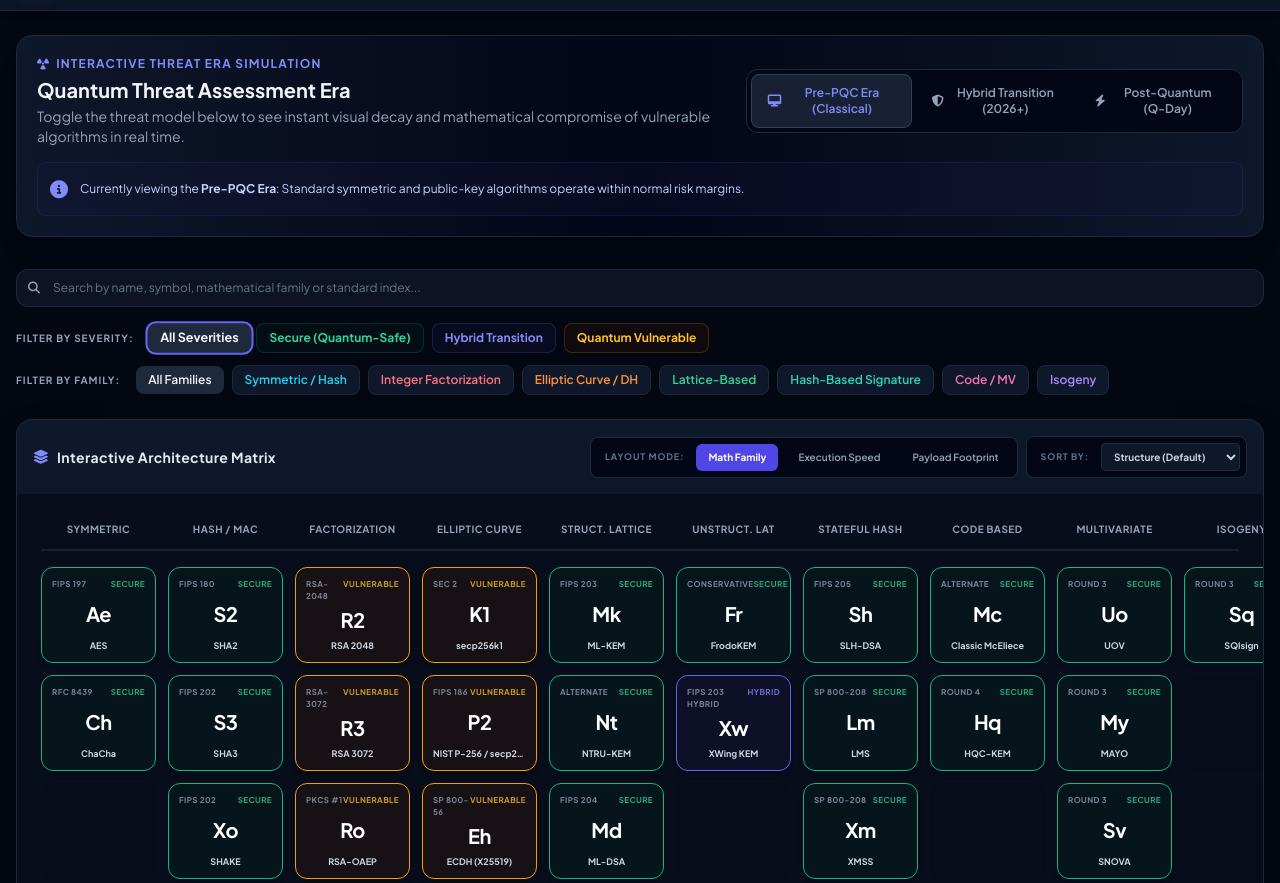
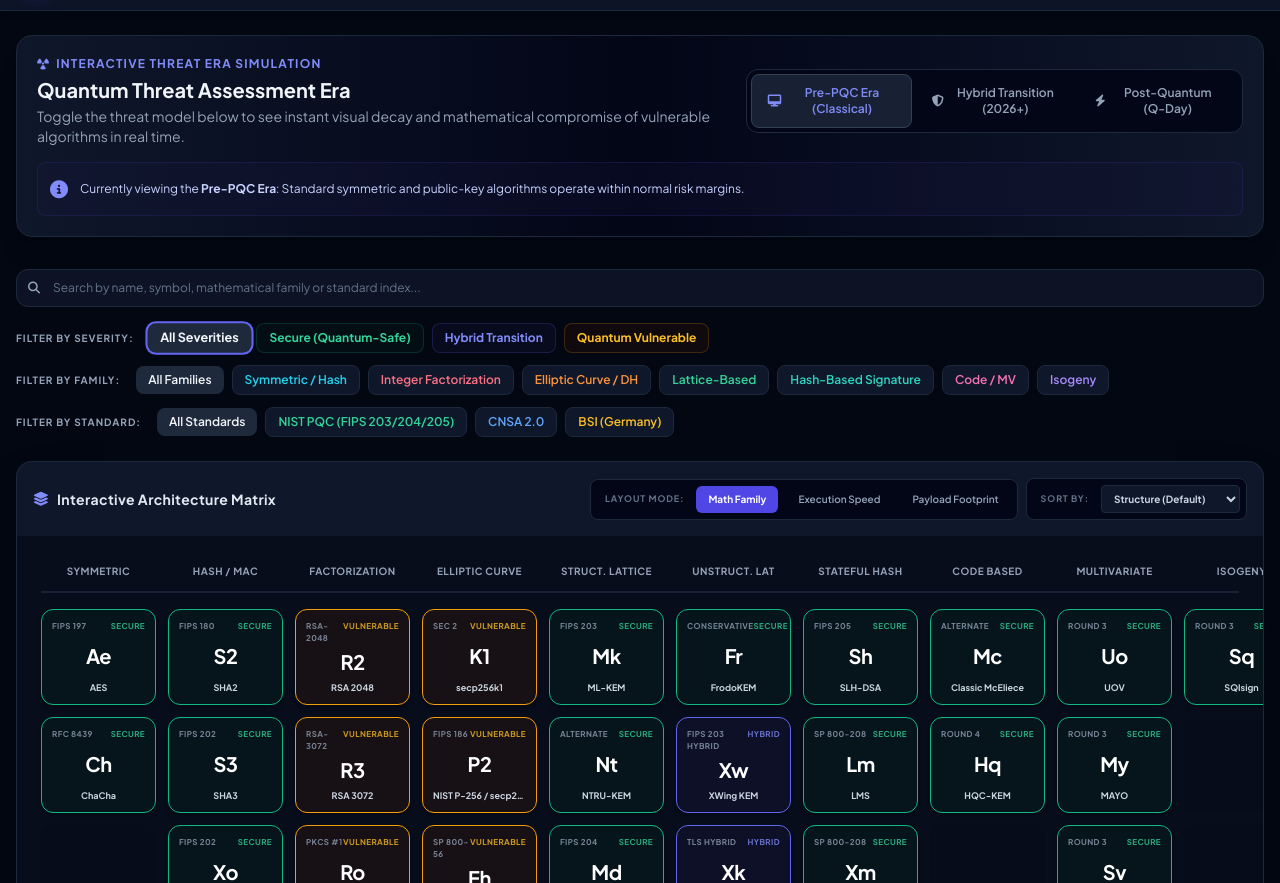
Before and after one commit to dougcooper/pqc_table, a plain HTML site: page index.html in a window 1280 px wide. Shown: the part 69-952 px from the top of the page. Drawn offline with nearby package versions, Linux system fonts and the light colour scheme.

Commit message:
add additional algos and filters

```diff
--- a/index.html
+++ b/index.html
@@ -196,6 +196,23 @@
                         Isogeny
                     </button>
                 </div>
+
+                <!-- Filter Row 3: Standardization Suite -->
+                <div class="flex flex-wrap items-center gap-2">
+                    <span class="text-[10px] font-extrabold text-slate-400 uppercase tracking-widest mr-2">Filter by Standard:</span>
+                    <button onclick="filterStandard('all')" class="px-3 py-1.5 text-xs font-semibold rounded-lg bg-slate-800 hover:bg-slate-700 transition-all text-slate-100" id="btn-std-all">
+                        All Standards
+                    </button>
+                    <button onclick="filterStandard('nist-pqc')" class="px-3 py-1.5 text-xs font-semibold rounded-lg bg-slate-900 border border-slate-800 text-emerald-400 hover:border-emerald-500 transition-all" id="btn-std-nist-pqc">
+                        NIST PQC (FIPS 203/204/205)
+                    </button>
+                    <button onclick="filterStandard('cnsa')" class="px-3 py-1.5 text-xs font-semibold rounded-lg bg-slate-900 border border-slate-800 text-blue-400 hover:border-blue-500 transition-all" id="btn-std-cnsa">
+                        CNSA 2.0
+                    </button>
+                    <button onclick="filterStandard('bsi')" class="px-3 py-1.5 text-xs font-semibold rounded-lg bg-slate-900 border border-slate-800 text-amber-400 hover:border-amber-500 transition-all" id="btn-std-bsi">
+                        BSI (Germany)
+                    </button>
+                </div>
             </div>
         </section>
 
@@ -1451,6 +1468,52 @@
                 secLevelClass: "192 bits",
                 isStandard: true,
                 statusBadge: "Hybrid"
+            },
+            {
+                id: "xk",
+                symbol: "Xk",
+                atomicNo: "TLS Hybrid",
+                name: "X25519MLKEM768",
+                family: "hybrid",
+                severity: "hybrid",
+                row: 5,
+                col: 6,
+                function: "Hybrid Classical/PQC Key Exchange",
+                mathBase: "X25519 ECDH concatenated with ML-KEM-768",
+                replaces: "Plain X25519 in TLS 1.3 key exchange during PQC migration",
+                standardDoc: "IETF draft-kwiatkowski-tls-ecdhe-mlkem (TLS codepoint 0x11EC)",
+                publicKeySize: "1,216 Bytes (1,184 ML-KEM + 32 X25519)",
+                sizeBytes: 1216,
+                speedLevel: "Extremely Fast",
+                speedPercent: 93,
+                quantumStatus: "Hybrid Robustness",
+                quantumDesc: "The de-facto deployed PQC transition primitive: shipping by default in Chrome, Firefox, and Cloudflare. Security holds if either X25519 or ML-KEM remains unbroken.",
+                secLevelClass: "192 bits",
+                isStandard: false,
+                statusBadge: "Hybrid"
+            },
+            {
+                id: "cm",
+                symbol: "Cm",
+                atomicNo: "LAMPS Hybrid",
+                name: "Composite ML-DSA",
+                family: "hybrid",
+                severity: "hybrid",
+                row: 6,
+                col: 6,
+                function: "Hybrid Classical/PQC Signature",
+                mathBase: "ML-DSA-65 bound to ECDSA-P256 / Ed25519 in one signature",
+                replaces: "Standalone ECDSA or ML-DSA in X.509 certificates during migration",
+                standardDoc: "IETF draft-ietf-lamps-pq-composite-sigs",
+                publicKeySize: "~1,984 Bytes (1,952 ML-DSA + 32 classical)",
+                sizeBytes: 1984,
+                speedLevel: "Fast verification / moderate signing",
+                speedPercent: 70,
+                quantumStatus: "Hybrid Robustness",
+                quantumDesc: "Binds a classical and a PQC signature so a certificate stays valid if either algorithm survives. Targeted at PKI and X.509 deployments needing belt-and-suspenders assurance.",
+                secLevelClass: "192 bits",
+                isStandard: false,
+                statusBadge: "Hybrid"
             }
         ];
 
@@ -1459,6 +1522,11 @@
         let activeThreatEra = "classical";
         let activeFamilyFilter = "all";
         let activeSeverityFilter = "all";
+        let activeStandardFilter = "all";
+        // CNSA 2.0 suite (NSA): AES-256, SHA-384/512, ML-KEM, ML-DSA, LMS, XMSS
+        const CNSA20_IDS = new Set(["ae", "s2", "mk", "md", "lm", "xm"]);
+        // BSI (Germany) recommended PQC: FrodoKEM and Classic McEliece (conservative, unstructured)
+        const BSI_IDS = new Set(["fr", "mc"]);
         let currentGrouping = "family"; // "family", "speed", "size"
         let currentSorting = "default";
         let compareBin = [];
@@ -1987,6 +2055,22 @@
             applyFilters();
         }
 
+        function filterStandard(std) {
+            activeStandardFilter = std;
+            ["all", "nist-pqc", "cnsa", "bsi"].forEach(item => {
+                const btn = document.getElementById(`btn-std-${item}`);
+                if (!btn) return;
+                if (item === std) {
+                    btn.className = "px-3 py-1.5 text-xs font-semibold rounded-lg bg-indigo-600 border border-indigo-500 text-white transition-all";
+                } else if (item === "all") {
+                    btn.className = "px-3 py-1.5 text-xs font-semibold rounded-lg bg-slate-800 hover:bg-slate-700 transition-all text-slate-100";
+                } else {
+                    btn.className = "px-3 py-1.5 text-xs font-semibold rounded-lg bg-slate-900 border border-slate-800 text-slate-400 hover:border-slate-500 transition-all";
+                }
+            });
+            applyFilters();
+        }
+
         function filterElements() {
             applyFilters();
         }
@@ -2030,7 +2114,13 @@
                 const isSeverityMatch = (activeSeverityFilter === "all") ||
                                         (effectiveSeverity === activeSeverityFilter);
 
-                const finalStatus = isQueryMatch && isFamilyMatch && isSeverityMatch;
+                // 4. Standardization suite filter
+                const isStandardMatch = (activeStandardFilter === "all") ||
+                                        (activeStandardFilter === "nist-pqc" && /FIPS 20[345]/.test(el.standardDoc || "")) ||
+                                        (activeStandardFilter === "cnsa" && CNSA20_IDS.has(el.id)) ||
+                                        (activeStandardFilter === "bsi" && BSI_IDS.has(el.id));
+
+                const finalStatus = isQueryMatch && isFamilyMatch && isSeverityMatch && isStandardMatch;
 
                 if (finalStatus) {
                     cell.classList.remove("filtered-out");
```
